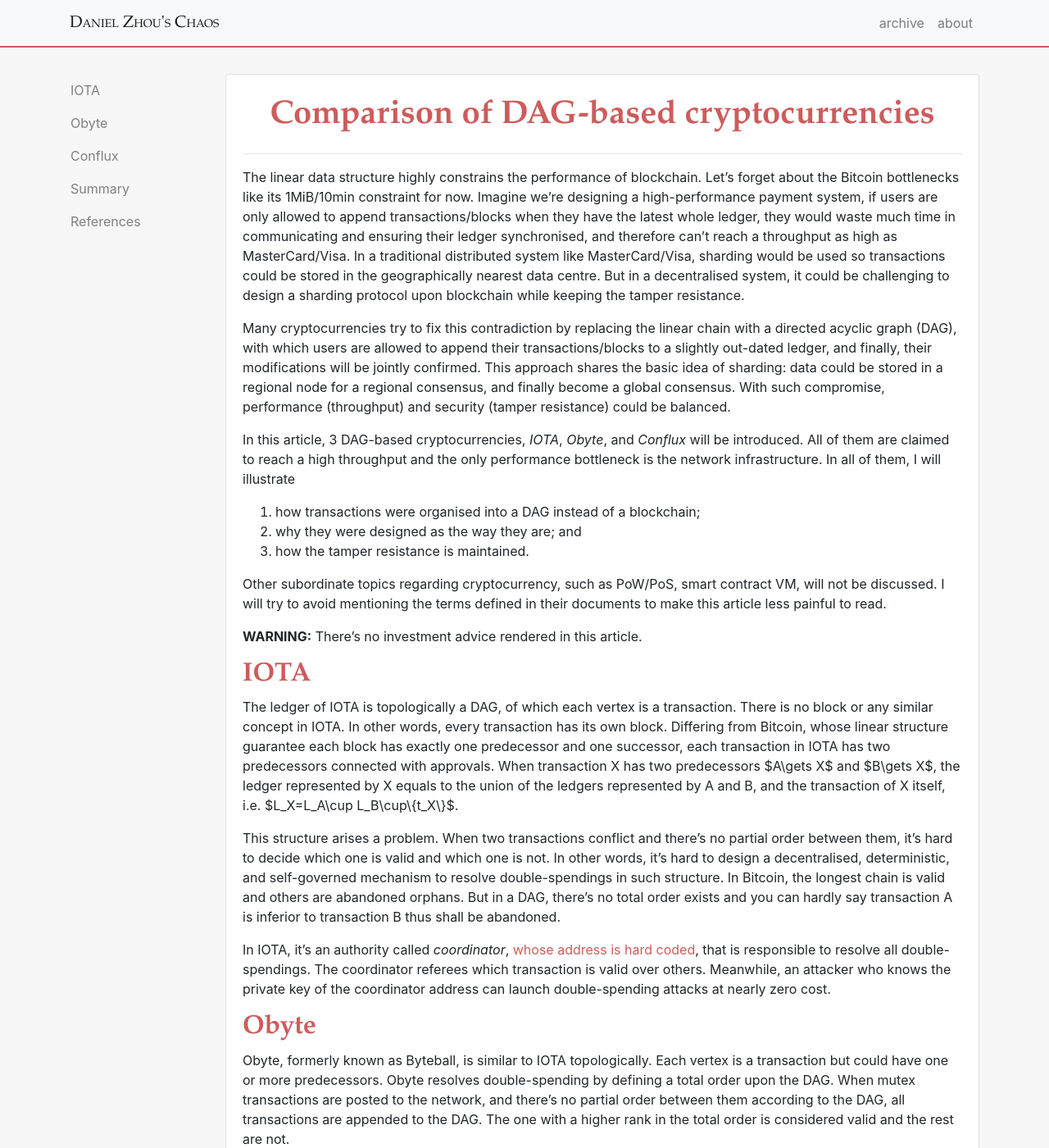
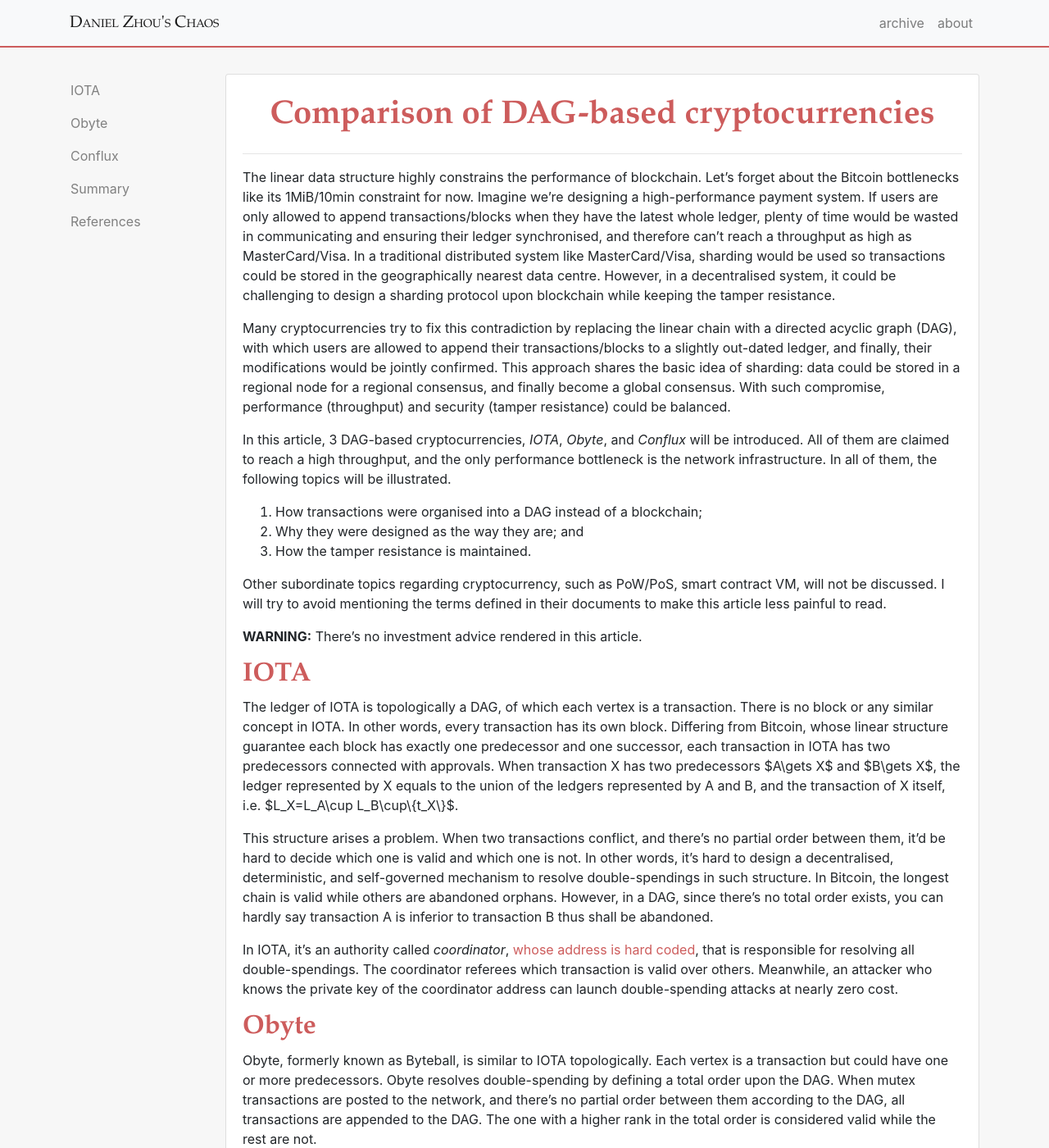
Before and after one commit to dancju/dancju.github.io, a Jekyll site: the page built from _posts/2019-01-30-dag-cryptocurrency.md, in a window 1280 px wide and 1400 px high. Shown: the whole window at 82% size. Built offline with Jekyll 4.4.1, drawn with Linux system fonts in a browser that asks for light colours; nearby versions of some CDN libraries; a script that is not in the unit is left out; some of the changed text lies outside the part shown.

Commit message:
fix errors according to grammarly

```diff
--- a/_posts/2019-01-30-dag-cryptocurrency.md
+++ b/_posts/2019-01-30-dag-cryptocurrency.md
@@ -3,16 +3,15 @@
 title: Comparison of DAG-based cryptocurrencies
 ---
 
-The linear data structure highly constrains the performance of blockchain. Let's forget about the Bitcoin bottlenecks like its 1MiB/10min constraint for now. Imagine we're designing a high-performance payment system, if users are only allowed to append transactions/blocks when they have the latest whole ledger, they would waste much time in communicating and ensuring their ledger synchronised, and therefore can't reach a throughput as high as MasterCard/Visa.
-In a traditional distributed system like MasterCard/Visa, sharding would be used so transactions could be stored in the geographically nearest data centre. But in a decentralised system, it could be challenging to design a sharding protocol upon blockchain while keeping the tamper resistance.
+The linear data structure highly constrains the performance of blockchain. Let's forget about the Bitcoin bottlenecks like its 1MiB/10min constraint for now. Imagine we're designing a high-performance payment system. If users are only allowed to append transactions/blocks when they have the latest whole ledger, plenty of time would be wasted in communicating and ensuring their ledger synchronised, and therefore can't reach a throughput as high as MasterCard/Visa. In a traditional distributed system like MasterCard/Visa, sharding would be used so transactions could be stored in the geographically nearest data centre. However, in a decentralised system, it could be challenging to design a sharding protocol upon blockchain while keeping the tamper resistance.
 
-Many cryptocurrencies try to fix this contradiction by replacing the linear chain with a directed acyclic graph (DAG), with which users are allowed to append their transactions/blocks to a slightly out-dated ledger, and finally, their modifications will be jointly confirmed. This approach shares the basic idea of sharding: data could be stored in a regional node for a regional consensus, and finally become a global consensus. With such compromise, performance (throughput) and security (tamper resistance) could be balanced.
+Many cryptocurrencies try to fix this contradiction by replacing the linear chain with a directed acyclic graph (DAG), with which users are allowed to append their transactions/blocks to a slightly out-dated ledger, and finally, their modifications would be jointly confirmed. This approach shares the basic idea of sharding: data could be stored in a regional node for a regional consensus, and finally become a global consensus. With such compromise, performance (throughput) and security (tamper resistance) could be balanced.
 
-In this article, 3 DAG-based cryptocurrencies, _IOTA_, _Obyte_, and _Conflux_ will be introduced. All of them are claimed to reach a high throughput and the only performance bottleneck is the network infrastructure. In all of them, I will illustrate
+In this article, 3 DAG-based cryptocurrencies, _IOTA_, _Obyte_, and _Conflux_ will be introduced. All of them are claimed to reach a high throughput, and the only performance bottleneck is the network infrastructure. In all of them, the following topics will be illustrated.
 
-1. how transactions were organised into a DAG instead of a blockchain;
-1. why they were designed as the way they are; and
-1. how the tamper resistance is maintained.
+1. How transactions were organised into a DAG instead of a blockchain;
+1. Why they were designed as the way they are; and
+1. How the tamper resistance is maintained.
 
 Other subordinate topics regarding cryptocurrency, such as PoW/PoS, smart contract VM, will not be discussed. I will try to avoid mentioning the terms defined in their documents to make this article less painful to read.
 
@@ -22,17 +21,17 @@
 
 The ledger of IOTA is topologically a DAG, of which each vertex is a transaction. There is no block or any similar concept in IOTA. In other words, every transaction has its own block. Differing from Bitcoin, whose linear structure guarantee each block has exactly one predecessor and one successor, each transaction in IOTA has two predecessors connected with approvals. When transaction X has two predecessors $A\gets X$ and $B\gets X$, the ledger represented by X equals to the union of the ledgers represented by A and B, and the transaction of X itself, i.e. $L\_X=L\_A\cup L\_B\cup\\{t\_X\\}$.
 
-This structure arises a problem. When two transactions conflict and there's no partial order between them, it's hard to decide which one is valid and which one is not. In other words, it's hard to design a decentralised, deterministic, and self-governed mechanism to resolve double-spendings in such structure. In Bitcoin, the longest chain is valid and others are abandoned orphans. But in a DAG, there's no total order exists and you can hardly say transaction A is inferior to transaction B thus shall be abandoned.
+This structure arises a problem. When two transactions conflict, and there's no partial order between them, it'd be hard to decide which one is valid and which one is not. In other words, it's hard to design a decentralised, deterministic, and self-governed mechanism to resolve double-spendings in such structure. In Bitcoin, the longest chain is valid while others are abandoned orphans. However, in a DAG, since there's no total order exists, you can hardly say transaction A is inferior to transaction B thus shall be abandoned.
 
-In IOTA, it's an authority called _coordinator_, [whose address is hard coded](https://github.com/iotaledger/iri/blob/bf402225942f790e056e04cd893141f802f7b90c/src/main/java/com/iota/iri/conf/BaseIotaConfig.java#L825), that is responsible to resolve all double-spendings. The coordinator referees which transaction is valid over others. Meanwhile, an attacker who knows the private key of the coordinator address can launch double-spending attacks at nearly zero cost.
+In IOTA, it's an authority called _coordinator_, [whose address is hard coded](https://github.com/iotaledger/iri/blob/bf402225942f790e056e04cd893141f802f7b90c/src/main/java/com/iota/iri/conf/BaseIotaConfig.java#L825), that is responsible for resolving all double-spendings. The coordinator referees which transaction is valid over others. Meanwhile, an attacker who knows the private key of the coordinator address can launch double-spending attacks at nearly zero cost.
 
 # Obyte
 
-Obyte, formerly known as Byteball, is similar to IOTA topologically. Each vertex is a transaction but could have one or more predecessors. Obyte resolves double-spending by defining a total order upon the DAG. When mutex transactions are posted to the network, and there's no partial order between them according to the DAG, all transactions are appended to the DAG. The one with a higher rank in the total order is considered valid and the rest are not.
+Obyte, formerly known as Byteball, is similar to IOTA topologically. Each vertex is a transaction but could have one or more predecessors. Obyte resolves double-spending by defining a total order upon the DAG. When mutex transactions are posted to the network, and there's no partial order between them according to the DAG, all transactions are appended to the DAG. The one with a higher rank in the total order is considered valid while the rest are not.
 
-When an attacker launches a double-spending, or furtherly, a multiple-spending, which consists of multiple transactions pointing to the same output of a valid transaction, only the first transaction should be valid. That is to say, for a good cryptocurrency consensus, it should be assured that the first publicly observed transaction is superior to the others according to the defined total order.
+When an attacker launches a double-spending, or furtherly, a multiple-spending, which consists of multiple transactions pointing to the same output of a valid transaction, only the first transaction should be valid. That is to say, on a good cryptocurrency consensus, it should be assured that the first publicly observed transaction is superior to the others according to the defined total order.
 
-In Bitcoin, the first observed transaction is more likely to be mined into a block so the other mutex ones won't be acknowledged unless the attacker rent hash power for a 51% attack. In Obyte, Proof of Authority (PoA) is adopted instead of PoW. It is 12 witnesses with real-world identities that are responsible to witness and sign which transaction is first exposed to the network. According to the consensus, users' transactions and witnesses' approbations to each transaction mutually define the total order.
+In Bitcoin, the first observed transaction is more likely to be mined into a block so the other mutex ones won't be acknowledged unless the attacker rent hash power for a 51% attack. In Obyte, Proof of Authority (PoA) is adopted instead of PoW. It is 12 witnesses with real-world identities that are responsible for witnessing and signing which transaction is first exposed to the network. According to the consensus, users' transactions and witnesses' approbations to each transaction mutually define the total order.
 
 # Conflux
 
```
Also changed, not shown: other parts of _posts/2019-01-30-dag-cryptocurrency.md (+2 -2 lines).
